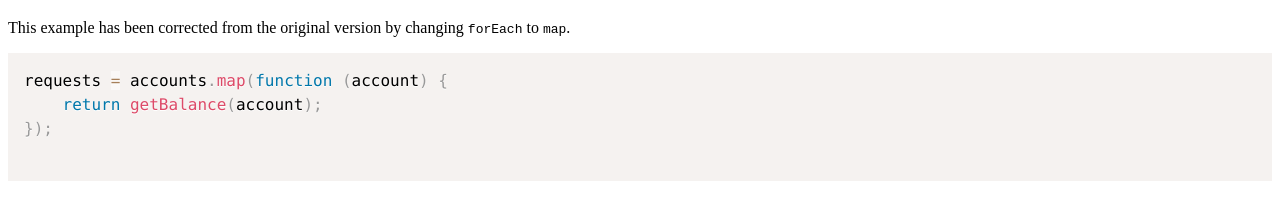
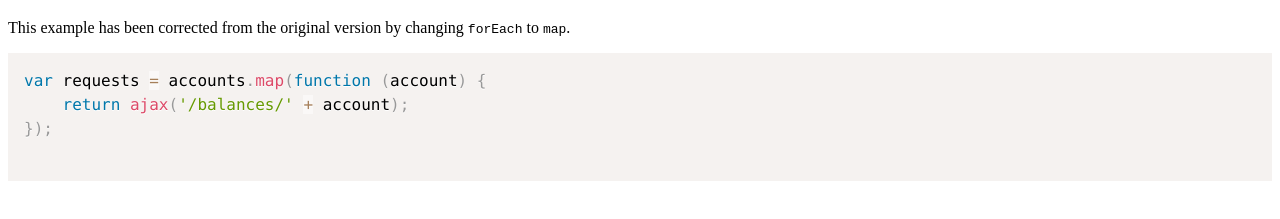
Before and after one commit to dxparker/promises-book-examples, a plain HTML site: page chapter-6/6-06-inline-map.html in a window 1280 px wide. Shown: the part 87-306 px from the top of the page. Drawn offline with Linux system fonts and the light colour scheme.

Commit message:
Revise map/arrow function examples and other tweaks.
Show explicit null in 4-05 call to bluebird bind.
Add semi-colon in web-worker example.

```diff
--- a/chapter-6/6-06-inline-map.html
+++ b/chapter-6/6-06-inline-map.html
@@ -8,12 +8,12 @@
 <script>
 var accounts = ['A', 'B', 'C'];
 
-requests = accounts.map(function (account) {
-	return getBalance(account);
+var requests = accounts.map(function (account) {
+    return ajax('/balances/' + account);
 });
 
 // Additional code so example can run
-function getBalance() {
+function ajax() {
 	return Promise.resolve(Math.round(Math.random() * 1000));
 }
 </script>
@@ -33,8 +33,8 @@ function getBalance() {
 
 <pre>
 <code class="language-javascript">
-requests = accounts.map(function (account) {
-	return getBalance(account);
+var requests = accounts.map(function (account) {
+    return ajax('/balances/' + account);
 });
 </code>
 </pre>
```
Also changed, not shown: chapter-4/4-05-hide-bound-context.html (+1 -1 lines), chapter-4/4-19-web-worker.html (+1 -1 lines), chapter-6/6-07-arrow-function.html (+9 -2 lines).
